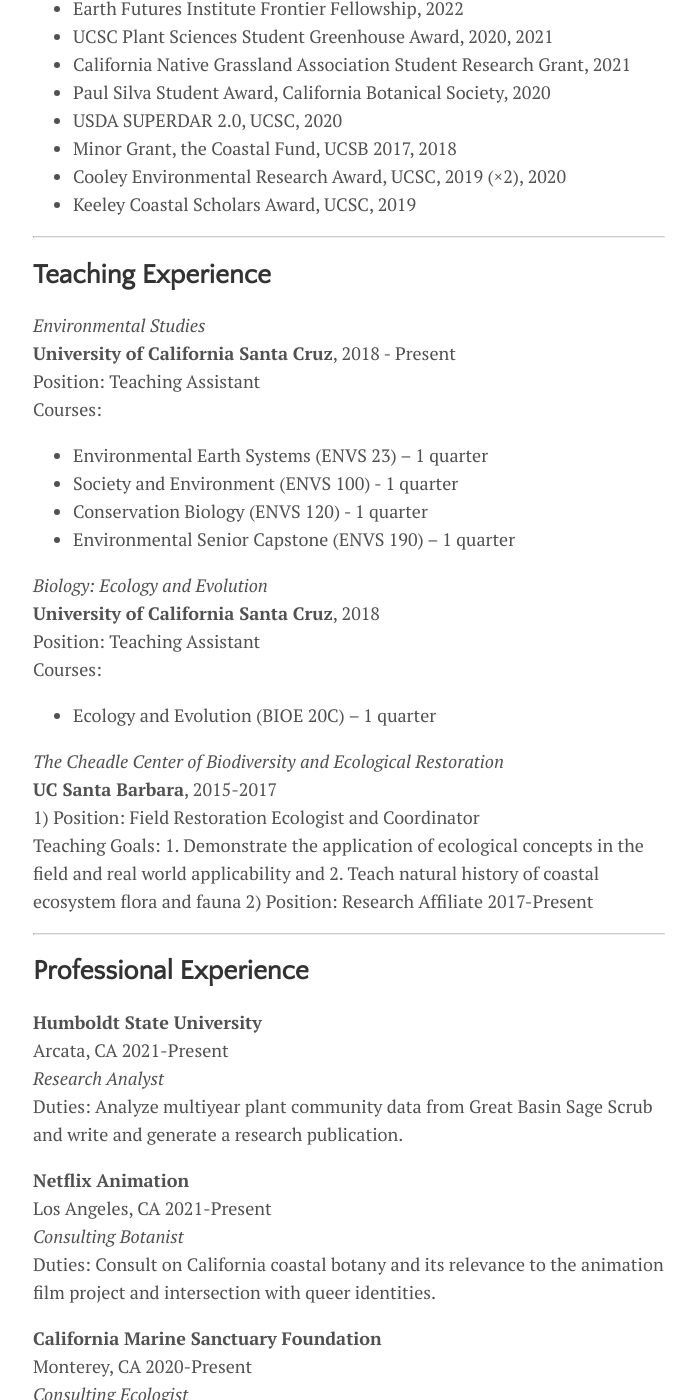
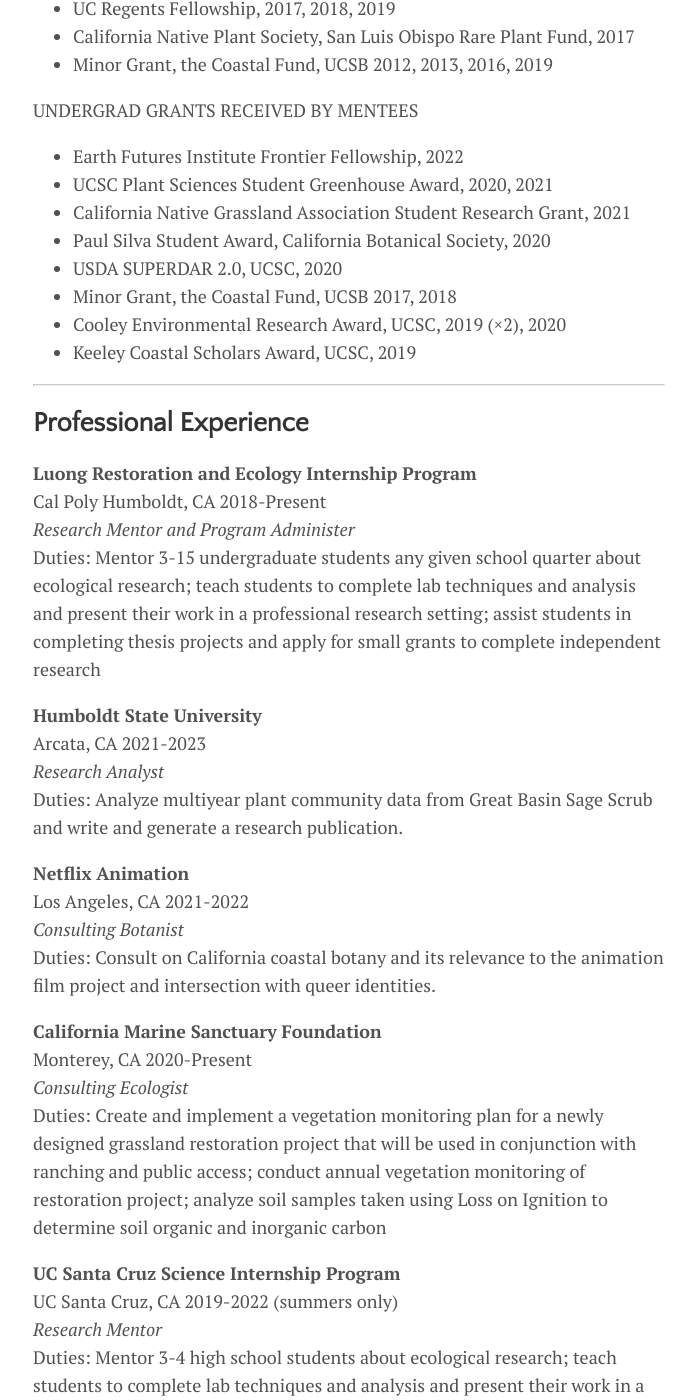
Before and after one commit to austinluong/justinluong.com, a Jekyll site: the page built from menu/cv.md, in a window 1280 px wide and 1400 px high, scrolled down 1729 px. Shown: the whole window, without its empty margins (291-987 px from the left). Built offline with Jekyll 4.4.1, drawn with Linux system fonts in a browser that asks for light colours; nearby versions of some CDN libraries; some of the changed text lies outside the part shown.

Commit message:
Update cv.md
update cv july 24 2023

```diff
--- a/menu/cv.md
+++ b/menu/cv.md
@@ -4,7 +4,11 @@
 ---
 --------------------
 ## Academic History and Appointments
-**USDA AFRI Postdoctoral Scholar**, 2022-Present
+**Assistant Professor**, 2023-**Present**
+*California Polytechnic University Humboldt, Arcata, CA*
+ *Department of Forestry, Fire and Rangeland Management*
+
+**USDA AFRI Postdoctoral Scholar**, 2022-2023
 *University of California, Davis, CA*
 Focus: Invasion Ecology & Secondary Invasions
 
@@ -20,6 +24,7 @@
 
 --------------------
 ## Awards and Grants
+*California Farm Bureau Conservation Grazing Fund, 2023 ($520,000)
 * UCSC Environmental Studies Experiential Learning & Research Grant, 2022
 * National Science Foundation PRFB (Declined to accept USDA), 2022	($138,000)
 * UCSC Graduate Dean’s Travel and Research Grant , 2022
@@ -60,45 +65,22 @@
 * Keeley Coastal Scholars Award, UCSC, 2019
 
 
----------
-## Teaching Experience
-
-
-*Environmental Studies*
-**University of California Santa Cruz**, 2018 - Present
-Position: Teaching Assistant
-Courses:
-* Environmental Earth Systems (ENVS 23) – 1 quarter
-* Society and Environment (ENVS 100) - 1 quarter
-* Conservation Biology (ENVS 120) - 1 quarter
-* Environmental Senior Capstone (ENVS 190) – 1 quarter
-
-*Biology: Ecology and Evolution*
-**University of California Santa Cruz**, 2018
-Position: Teaching Assistant
-Courses:
-* Ecology and Evolution (BIOE 20C) – 1 quarter
-
-*The Cheadle Center of Biodiversity and Ecological Restoration*
-**UC Santa Barbara**, 2015-2017
-1) Position: Field Restoration Ecologist and Coordinator
-Teaching Goals: 1. Demonstrate the application of ecological concepts in the field and real world applicability and 2. Teach natural history of coastal ecosystem flora and fauna
-2) Position: Research Affiliate
-2017-Present
-
-
 
 --------------------
 ## Professional Experience
 
+**Luong Restoration and Ecology Internship Program**
+Cal Poly Humboldt, CA 2018-Present
+*Research Mentor and Program Administer*
+Duties: Mentor 3-15 undergraduate students any given school quarter about ecological research; teach students to complete lab techniques and analysis and present their work in a professional research setting; assist students in completing thesis projects and apply for small grants to complete independent research
 
 **Humboldt State University**
-Arcata, CA 2021-Present
+Arcata, CA 2021-2023
 *Research Analyst*
 Duties: Analyze multiyear plant community data from Great Basin Sage Scrub and write and generate a research publication.
 
 **Netflix Animation**
-Los Angeles, CA 2021-Present
+Los Angeles, CA 2021-2022
 *Consulting Botanist*
 Duties: Consult on California coastal botany and its relevance to the animation film project and intersection with queer identities.
 
@@ -107,13 +89,8 @@
 *Consulting Ecologist*
 Duties: Create and implement a vegetation monitoring plan for a newly designed grassland restoration project that will be used in conjunction with ranching and public access; conduct annual vegetation monitoring of restoration project; analyze soil samples taken using Loss on Ignition to determine soil organic and inorganic carbon
 
-**Luong Restoration and Ecology Internship Program**
-UC Santa Cruz, CA 2018-Present
-*Research Mentor and Program Administer*
-Duties: Mentor 3-15 undergraduate students any given school quarter about ecological research; teach students to complete lab techniques and analysis and present their work in a professional research setting; assist students in completing thesis projects and apply for small grants to complete independent research
-
 **UC Santa Cruz Science Internship Program**
-UC Santa Cruz, CA 2019-Present (summers only)
+UC Santa Cruz, CA 2019-2022 (summers only)
 *Research Mentor*
 Duties: Mentor 3-4 high school students about ecological research; teach students to complete lab techniques and analysis and present their work in a professional research setting
 
@@ -123,7 +100,7 @@
 Duties: Worked on various projects and tasks; for 3 months, I took high-quality macro-photos of insects for databasing and digitization; for 6 months I assisted in developing a public exhibit focused on “Santa Cruz Naturalists” with a specific focus on diversity, equity and inclusion within the Santa Cruz Naturalist community; for 3 months I managed two internship programs: one based on researching sensitive species within the local bioregion and another focused on decolonizing natural history museum practices
 
 **Watsonville Wetland Watch**
-Freedom, CA 2018-Present (Spring and Summers)
+Freedom, CA 2018-2022 (Spring and Summers)
 *Consulting Ecologist*
 Duties: Conduct annual vegetation monitoring and statistics for restoration sites completed by Watsonville Wetland Watch from sites that were retired from agriculture
 
@@ -234,16 +211,16 @@
 
 --------------------
 ## Mentorship
-* Peter Nguyen, undergrad, (2021-Present)
-* Jennifer Valadez, undergrad, (2021-Present)
+* Peter Nguyen, undergrad, (2021-2023)
+* Jennifer Valadez, undergrad, (2021-2023)
 * Leisha Devisetti, high schooler, (2021-Present)
-* Nick Mazzotti, undergrad, (2021-Present)
-* Elisha Villanueva, undergrad, (2021-Present)
+* Nick Mazzotti, undergrad, (2021-2023)
+* Elisha Villanueva, undergrad, (2021-2023)
 * Emma Houle, undergrad, (2020-2022)
 * Ernesto Chavez-Velasco, undergrad and professional, (2020-Present)
  *senior thesis: "Responses of Functional Leaf Traits to Fog & Drought are Greater
   for Native Coastal California Grassland than Coastal Agricultural Species"*
-* Carina Motta, undergrad and master's, (2020-Present)
+* Carina Motta, undergrad and master's, (2020-2022)
 * Tori Bauman, undergrad, (2020)
  *senior thesis: "Coastal Prairie Bunchgrass Response to Trail Disturbance"*
 * Hallie Holmes, undergrad, (2018-2020)
@@ -252,7 +229,7 @@
 * Justin Xie, undergrad, (2019-2020)
 * Juan Carlos Moso, undergrad (2019-2020)
 * Emma Clabby, undergrad (2019-2020)
-* Janine Anne Tan, undergrad, (2018-Present)
+* Janine Anne Tan, undergrad, (2018-2022)
 * Eric Kim, undergrad and professional, (2017-2021)
 * Chris Orozco, undergrad and professional, (2017-2021)
 * Katie Lefley, undergrad and professional, (2017-2021)
@@ -265,6 +242,15 @@
 
 --------------------
 ## Professional and Technical Reports (Grey and White Lit; available upon request)
+Stratton, L; Luong JC; Chapman DW. 2022. Nipomo Lupine (Lupinus nipomensis) 2021-22 Year Outplanting and Assessment Studies. Report Prepared for the USFWS – Ventura Office.
+
+Stratton, L; Luong JC. 2022. Outplanting Field Experiment for Lupinus nipomensis Year 8 at Black Lake Ecological Area, Land Conservancy of San Luis Obispo County. Report Prepared for the USFWS – Ventura Office.
+
+Luong, JC. 2022. Vegetation and Soil Report from Restoration Seeding and Compost Blanketing at Big Sur Land Trust’s Mark’s Ranch. Monitoring Report Prepared for the California Marine Sanctuary Foundation.
+
+Luong, JC. 2022. Annual Report for California Endangered Species Act Scientific, Educational, or Management Permit (2081(a)-21-023-RP).
+
+Luong, JC. 2021. Vegetation assessment of restored Watsonville Uplands prior to prescribed burning. Monitoring Report Prepared for the Watsonville Wetlands Watch.
 
 Stratton, L; Luong JC; Chapman DW. 2021. Nipomo Lupine (Lupinus nipomensis) 2020-21 Year Outplanting and Assessment Studies. Report Prepared for the USFWS – Ventura Office.
 
```
